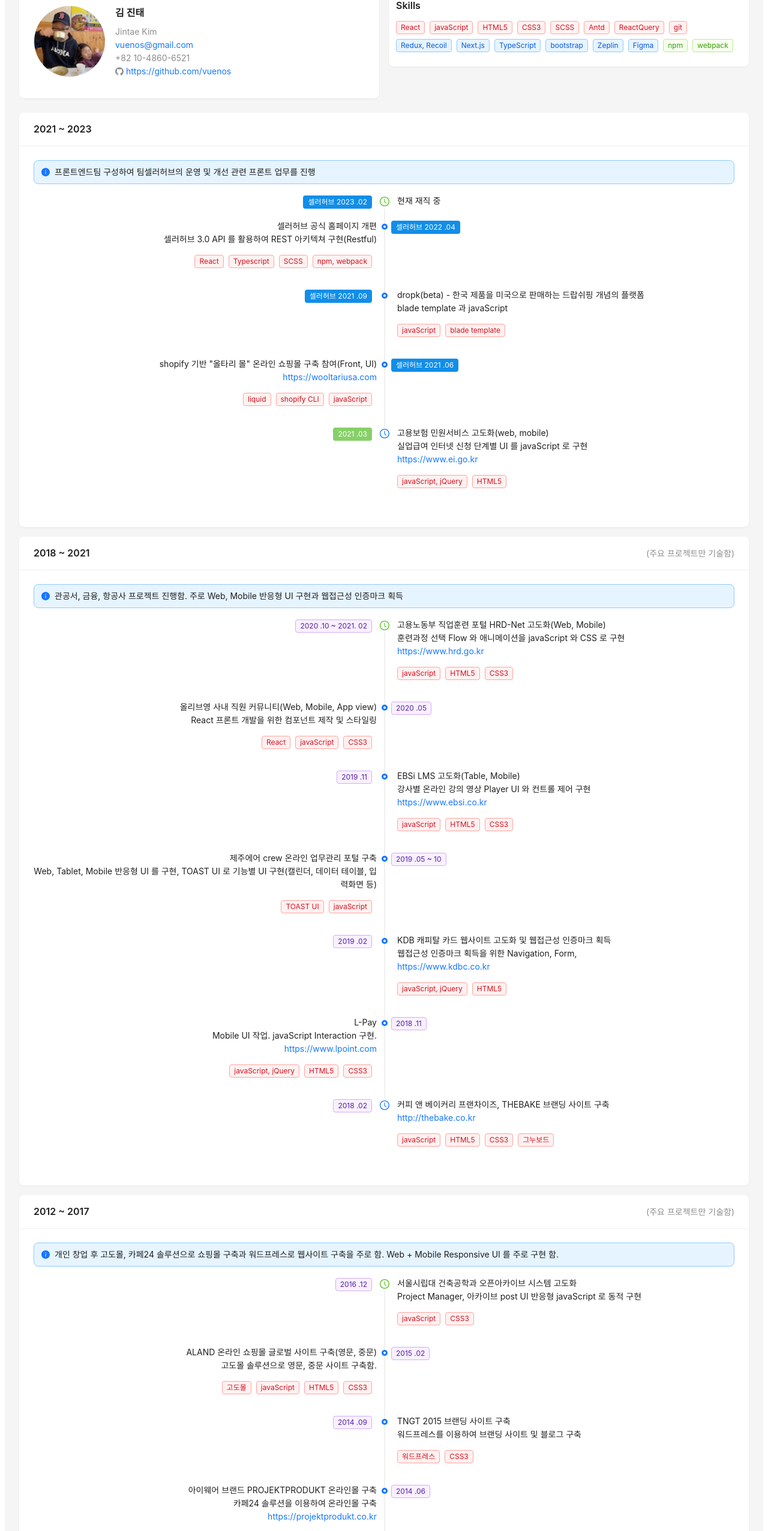
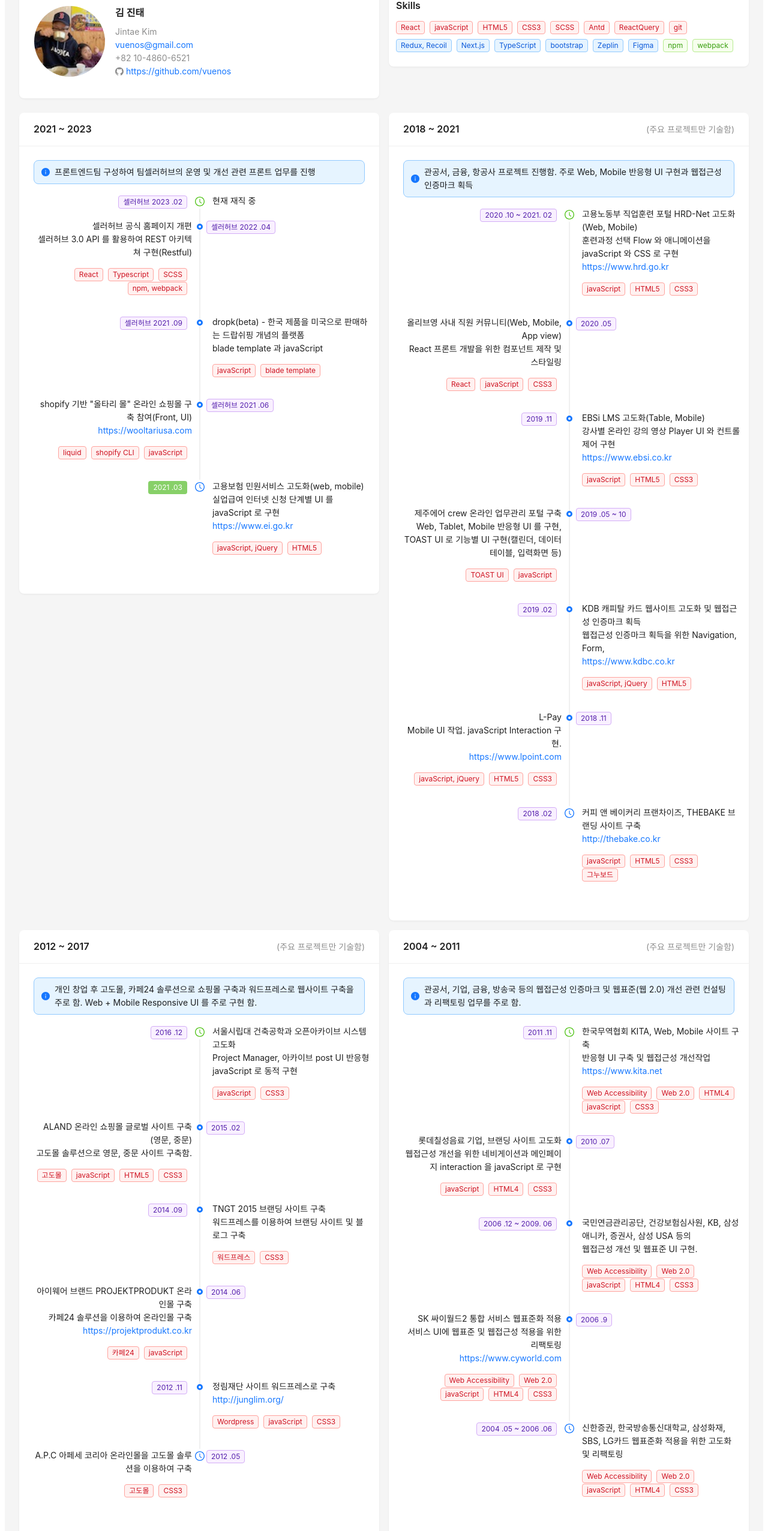
Before and after one commit to vuenos/jintaekim, a Next.js app: page / in a window 1280 px wide. Shown: the part 107-2660 px from the top of the page at 60% size. Built offline with nearby package versions, Linux system fonts and the light colour scheme.

Commit message:
reset card layout

```diff
--- a/pages/index.tsx
+++ b/pages/index.tsx
@@ -44,12 +44,12 @@ const myData = [
 const year2023 = [
   {
     dot: <ClockCircleOutlined style={{ fontSize: '16px' }} />,
-    label: (<Tag color="#108ee9">셀러허브 2023 .02</Tag>),
+    label: (<Tag color="purple">셀러허브 2023 .02</Tag>),
     children: '현재 재직 중',
     color: 'green',
   },
   {
-    label: (<Tag color="#108ee9">셀러허브 2022 .04</Tag>),
+    label: (<Tag color="purple">셀러허브 2022 .04</Tag>),
     children:
       <>
         <Paragraph>
@@ -66,7 +66,7 @@ const year2023 = [
     ,
   },
   {
-    label: (<Tag color="#108ee9">셀러허브 2021 .09</Tag>),
+    label: (<Tag color="purple">셀러허브 2021 .09</Tag>),
     children: (
       <>
         <Paragraph>
@@ -81,7 +81,7 @@ const year2023 = [
     ),
   },
   {
-    label: (<Tag color="#108ee9">셀러허브 2021 .06</Tag>),
+    label: (<Tag color="purple">셀러허브 2021 .06</Tag>),
     children: (
       <>
         <Paragraph>
@@ -512,7 +512,7 @@ export default function Home() {
               gutter={[16, 16]}
               style={{ marginTop: '24px', padding: 0, minHeight: 380, background: '#f5f5f5' }}
             >
-              <Col span={24}>
+              <Col span={24} lg={12}>
                 <Card
                   title="2021 ~ 2023"
                   bordered={false}
@@ -530,7 +530,7 @@ export default function Home() {
                 </Card>
               </Col>
 
-              <Col span={24}>
+              <Col span={24} lg={12}>
                 <Card title="2018 ~ 2021" extra={<Text type="secondary">(주요 프로젝트만 기술함)</Text>} bordered={false}>
                   <Alert
                     message="관공서, 금융, 항공사 프로젝트 진행함. 주로 Web, Mobile 반응형 UI 구현과 웹접근성 인증마크 획득"
@@ -545,7 +545,7 @@ export default function Home() {
                 </Card>
               </Col>
 
-              <Col span={24}>
+              <Col span={24} lg={12}>
                 <Card title="2012 ~ 2017" extra={<Text type="secondary">(주요 프로젝트만 기술함)</Text>} bordered={false}>
                   <Alert
                     message="개인 창업 후 고도몰, 카페24 솔루션으로 쇼핑몰 구축과 워드프레스로 웹사이트 구축을 주로 함. Web + Mobile Responsive UI 를 주로 구현 함."
@@ -560,7 +560,7 @@ export default function Home() {
                 </Card>
               </Col>
 
-              <Col span={24}>
+              <Col span={24} lg={12}>
                 <Card title="2004 ~ 2011" extra={<Text type="secondary">(주요 프로젝트만 기술함)</Text>} bordered={false}>
                   <Alert
                     message="관공서, 기업, 금융, 방송국 등의 웹접근성 인증마크 및 웹표준(웹 2.0) 개선 관련 컨설팅과 리팩토링 업무를 주로 함."
```
